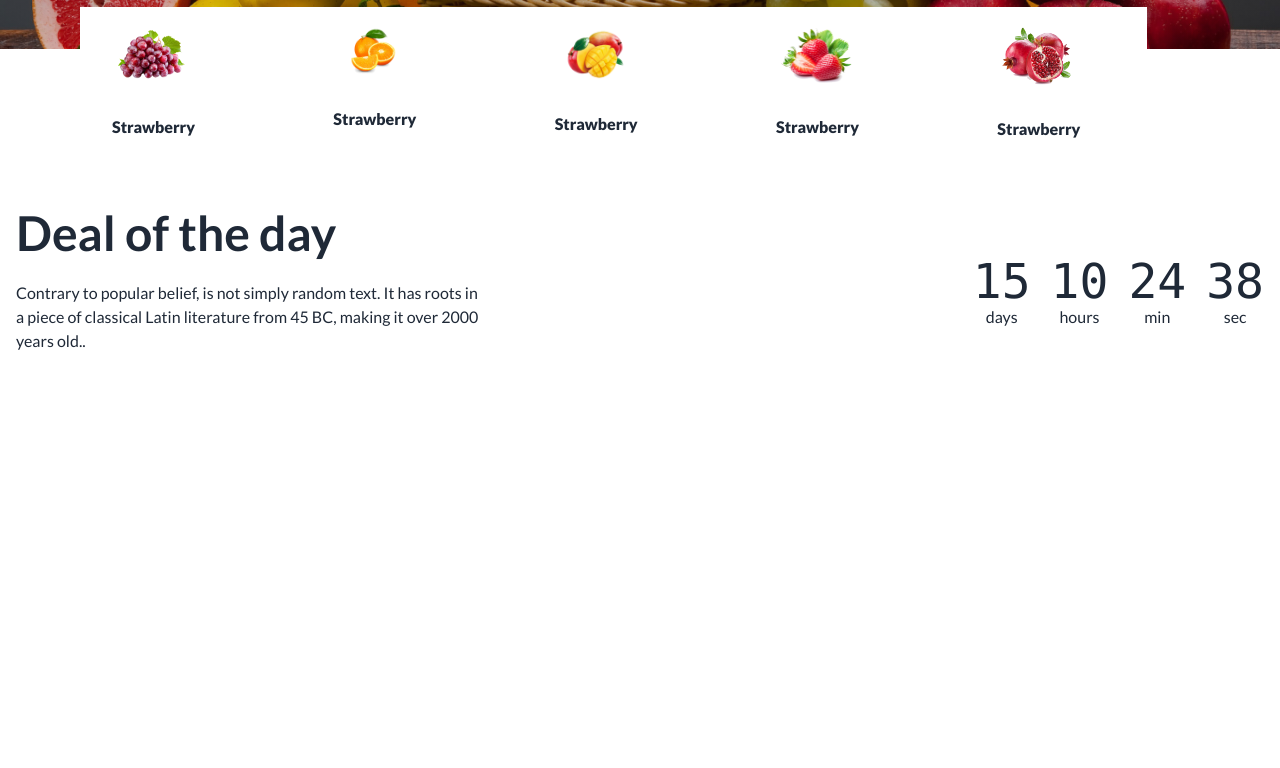
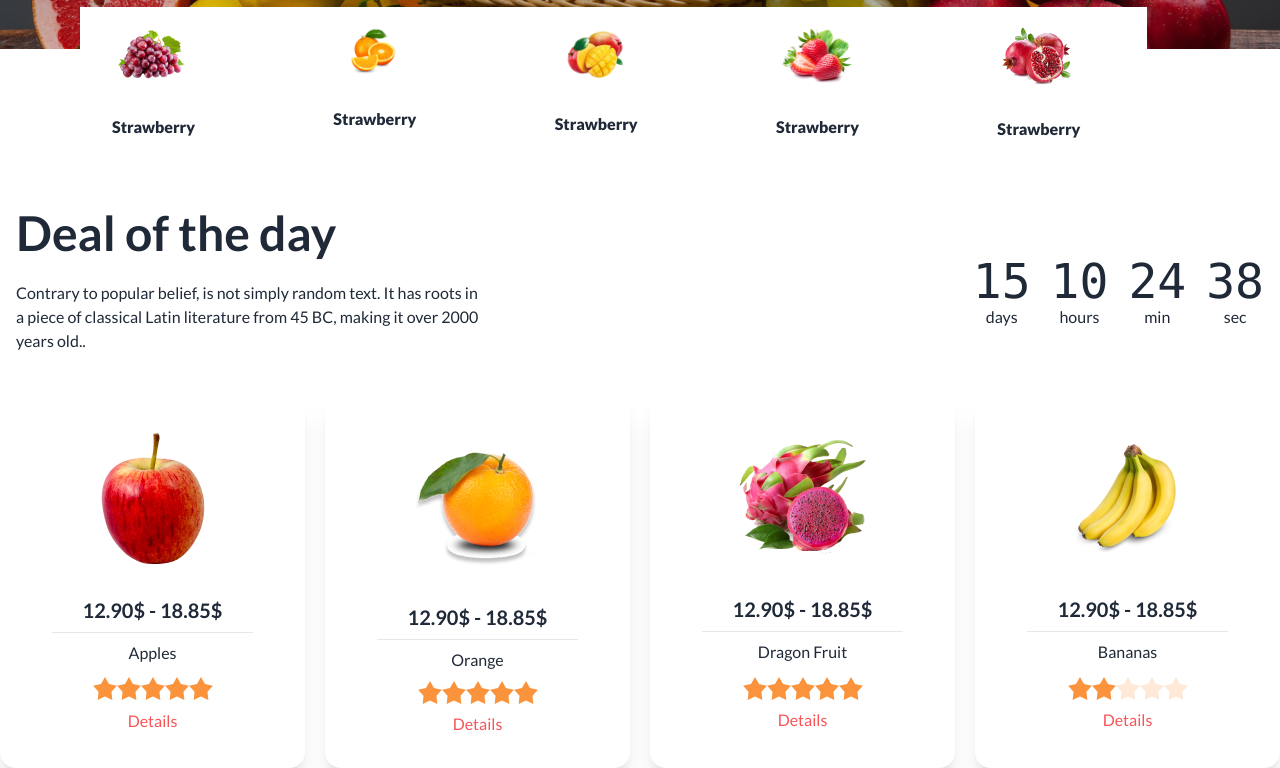
Before and after one commit to RonySorkerr/fruit-burst, a plain HTML site: page index.html in a window 1280 px wide. Shown: the part 523-1291 px from the top of the page. Before the commit the page ends 916 px from the top, so only its background shows below. Drawn offline with nearby package versions, Linux system fonts and the light colour scheme; grey boxes are pictures that could not be loaded.

Commit message:
deal of the day section done

```diff
--- a/index.html
+++ b/index.html
@@ -202,7 +202,93 @@
             </div>
           </div>
 
+          <!-- grid section -->
+          <div class="grid grid-cols-1 md:grid-cols-2 lg:grid-cols-4 gap-5">
+            <div class="card  bg-base-100 shadow-xl">
+                <figure class="px-10 pt-10">
+                <img src="images/fruit6.png" alt="Shoes" class="rounded-xl" />
+                </figure>
+                <div class="card-body items-center text-center">
+                <h2 class="card-title">12.90$ - 18.85$</h2>
+                <hr class="border-1 w-10/12">
+                <p>Apples</p>
+                <div class="card-actions">
+                    <div class="rating">
+                        <input type="radio" name="rating-2" class="mask mask-star-2 bg-orange-400" />
+                        <input type="radio" name="rating-2" class="mask mask-star-2 bg-orange-400" checked />
+                        <input type="radio" name="rating-2" class="mask mask-star-2 bg-orange-400" />
+                        <input type="radio" name="rating-2" class="mask mask-star-2 bg-orange-400" />
+                        <input type="radio" name="rating-2" class="mask mask-star-2 bg-orange-400" />
+                    </div>
+                </div>
+                <p class="text-center text-[#F85559]">Details</p>
+                </div>
+            </div>
+            <div class="card  bg-base-100 shadow-xl">
+                <figure class="px-10 pt-10">
+                <img src="images/fruit7.png" alt="Shoes" class="rounded-xl" />
+                </figure>
+                <div class="card-body items-center text-center">
+                <h2 class="card-title">12.90$ - 18.85$</h2>
+                <hr class="border-1 w-10/12">
+                <p>Orange</p>
+                <div class="card-actions">
+                    <div class="rating">
+                        <input type="radio" name="rating-2" class="mask mask-star-2 bg-orange-400" />
+                        <input type="radio" name="rating-2" class="mask mask-star-2 bg-orange-400" checked />
+                        <input type="radio" name="rating-2" class="mask mask-star-2 bg-orange-400" />
+                        <input type="radio" name="rating-2" class="mask mask-star-2 bg-orange-400" />
+                        <input type="radio" name="rating-2" class="mask mask-star-2 bg-orange-400" />
+                    </div>
+                </div>
+                <p class="text-center text-[#F85559]">Details</p>
+                </div>
+            </div>
+            <div class="card  bg-base-100 shadow-xl">
+                <figure class="px-10 pt-10">
+                <img src="images/fruit8.png" alt="Shoes" class="rounded-xl" />
+                </figure>
+                <div class="card-body items-center text-center">
+                <h2 class="card-title">12.90$ - 18.85$</h2>
+                <hr class="border-1 w-10/12">
+                <p>Dragon Fruit</p>
+                <div class="card-actions">
+                    <div class="rating">
+                        <input type="radio" name="rating-2" class="mask mask-star-2 bg-orange-400" />
+                        <input type="radio" name="rating-2" class="mask mask-star-2 bg-orange-400" checked />
+                        <input type="radio" name="rating-2" class="mask mask-star-2 bg-orange-400" />
+                        <input type="radio" name="rating-2" class="mask mask-star-2 bg-orange-400" />
+                        <input type="radio" name="rating-2" class="mask mask-star-2 bg-orange-400" />
+                    </div>
+                </div>
+                <p class="text-center text-[#F85559]">Details</p>
+                </div>
+            </div>
+            <div class="card  bg-base-100 shadow-xl">
+                <figure class="px-10 pt-10">
+                <img src="images/fruit9.png" alt="Shoes" class="rounded-xl" />
+                </figure>
+                <div class="card-body items-center text-center">
+                <h2 class="card-title">12.90$ - 18.85$</h2>
+                <hr class="border-1 w-10/12">
+                <p>Bananas</p>
+                <div class="card-actions">
+                    <div class="rating">
+                        <input type="radio" name="rating-2" class="mask mask-star-2 bg-orange-400" />
+                        <input type="radio" name="rating-2" class="mask mask-star-2 bg-orange-400" checked />
+                        <input type="radio" name="rating-2" class="mask mask-star-2 bg-orange-400" />
+                        <input type="radio" name="rating-2" class="mask mask-star-2 bg-orange-400" />
+                        <input type="radio" name="rating-2" class="mask mask-star-2 bg-orange-400" />
+                    </div>
+                </div>
+                <p class="text-center text-[#F85559]">Details</p>
+                </div>
+            </div>
+        </div>
+
         </section>
+
+
 
 
 
```
